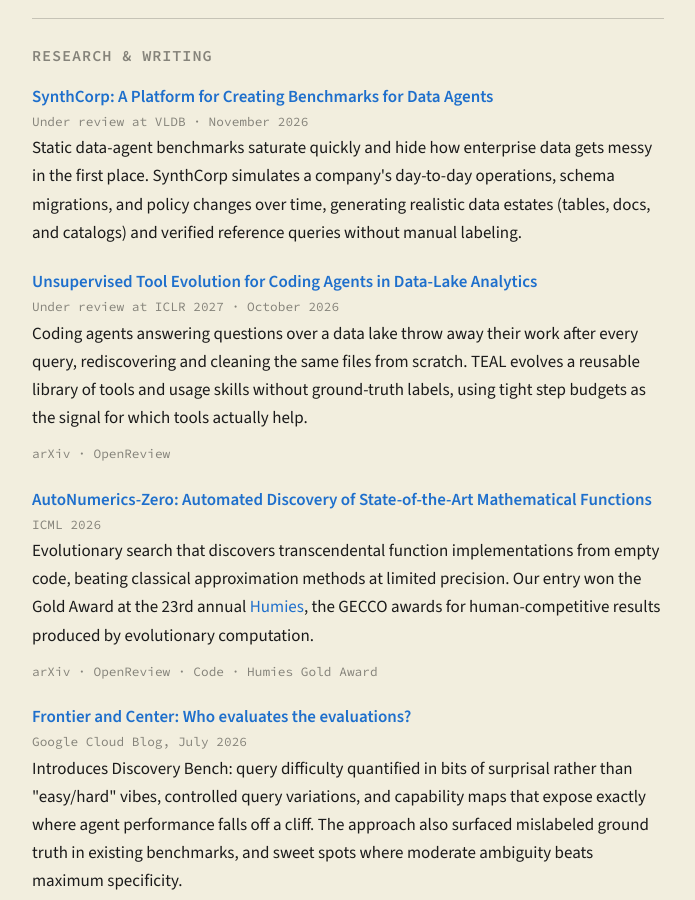
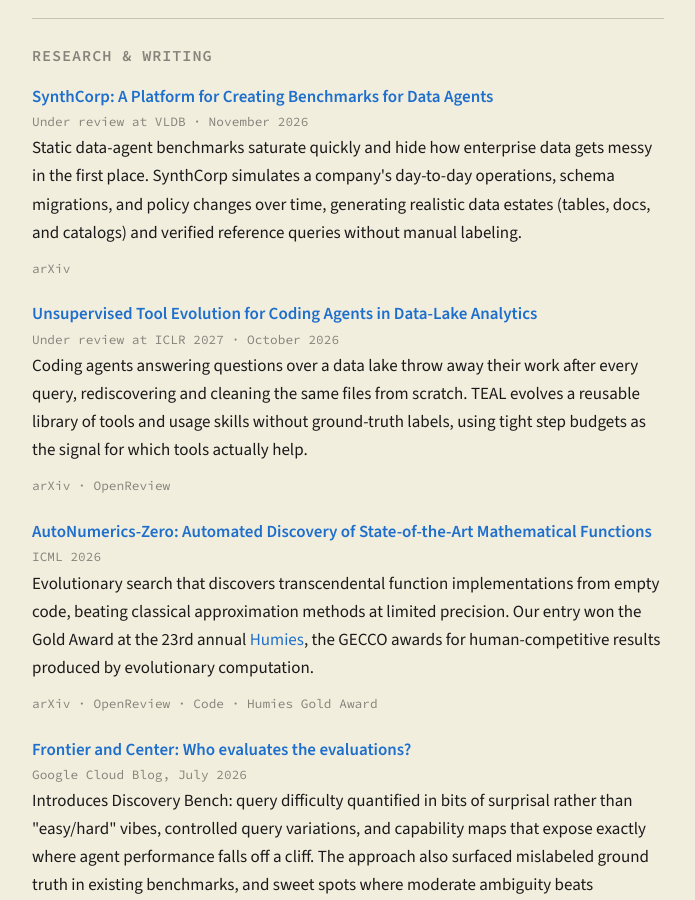
Before and after one commit to manavgarg/manavgarg.github.io, a Jekyll site: the page built from index.md, in a window 1280 px wide and 900 px high, scrolled down 592 px. Shown: the whole window, without its empty margins (292-987 px from the left). Built offline with Jekyll 4.4.1, drawn with Linux system fonts in a browser that asks for light colours.

Commit message:
Add standalone arXiv link under SynthCorp entry

```diff
--- a/index.md
+++ b/index.md
@@ -38,6 +38,9 @@ only as good as the data systems underneath them.
   operations, schema migrations, and policy changes over time, generating
   realistic data estates (tables, docs, and catalogs) and verified reference
   queries without manual labeling.</p>
+  <p class="meta">
+    <a href="https://arxiv.org/abs/2611.14765">arXiv</a>
+  </p>
 </div>
 
 <div class="item">
```
